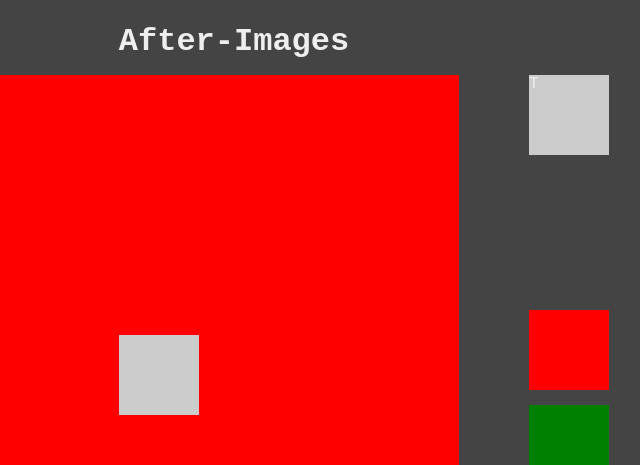
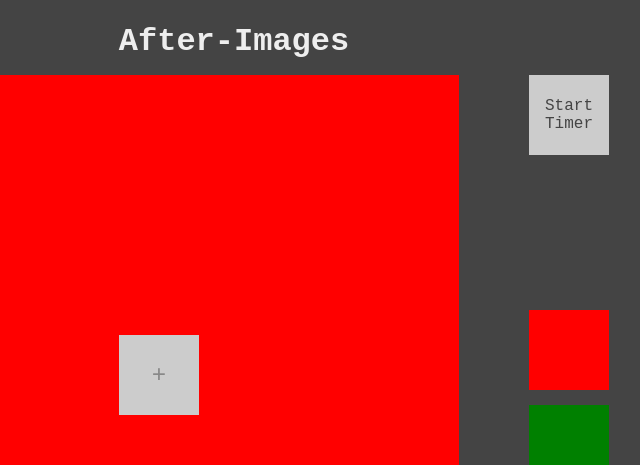
Before and after one commit to mdumke/after-images, a website built with Parcel: page src/index.html in a window 1280 px wide. Shown: the top 465 px of the page, 406-1046 px from the left. Built offline with nearby package versions, Linux system fonts and the light colour scheme.

Commit message:
add styling to main screen

```diff
--- a/src/index.html
+++ b/src/index.html
@@ -16,11 +16,15 @@
 
       <div class="main">
         <div class="screen">
-          <div class="square"></div>
+          <div class="square">
+            <div class="cross">+</div>
+          </div>
         </div>
 
         <div class="controls">
-          <div class="timer">T</div>
+          <div class="timer">
+            <div id="timer-text" class="timer-text">Start Timer</div>
+          </div>
           <div class="patches">
             <div class="red" id="button-red"></div>
             <div class="green" id="button-green"></div>
--- a/src/main.scss
+++ b/src/main.scss
@@ -2,6 +2,12 @@
   margin: 0;
   padding: 0;
   box-sizing: border-box;
+
+  -moz-user-select: none;
+  -khtml-user-select: none;
+  -webkit-user-select: none;
+  -ms-user-select: none;
+  user-select: none;
 }
 
 body {
@@ -38,6 +44,7 @@ body {
   height: 600px;
   background-color: red;
   display: flex;
+  cursor: none;
 }
 
 .square {
@@ -46,6 +53,14 @@ body {
   height: 80px;
   background-color: #ccc;
   z-index: 10;
+  display: flex;
+}
+
+.cross {
+  margin: auto;
+  font-size: 1.5rem;
+  font-weight: 100;
+  color: #888;
 }
 
 .controls {
@@ -63,6 +78,19 @@ body {
   width: 80px;
   height: 80px;
   background-color: #ccc;
+  display: flex;
+  text-align: center;
+  color: #444;
+  cursor: pointer;
+}
+
+.timer:active {
+  color: #000;
+  background-color: #aaa;
+}
+
+.timer-text {
+  margin: auto;
 }
 
 .patches {
@@ -77,16 +105,32 @@ body {
     background-color: red;
   }
 
+  .red:active {
+    background-color: rgba(255, 0, 0, 0.808);
+  }
+
   .green {
     background-color: green;
+  }
+
+  .green:active {
+    background-color: rgba(0, 128, 0, 0.822);
   }
 
   .blue {
     background-color: blue;
   }
 
+  .blue:active {
+    background-color: rgba(0, 0, 255, 0.781);
+  }
+
   .yellow {
     background-color: yellow;
+  }
+
+  .yellow:active {
+    background-color: rgba(255, 255, 0, 0.74);
   }
 }
 
```
